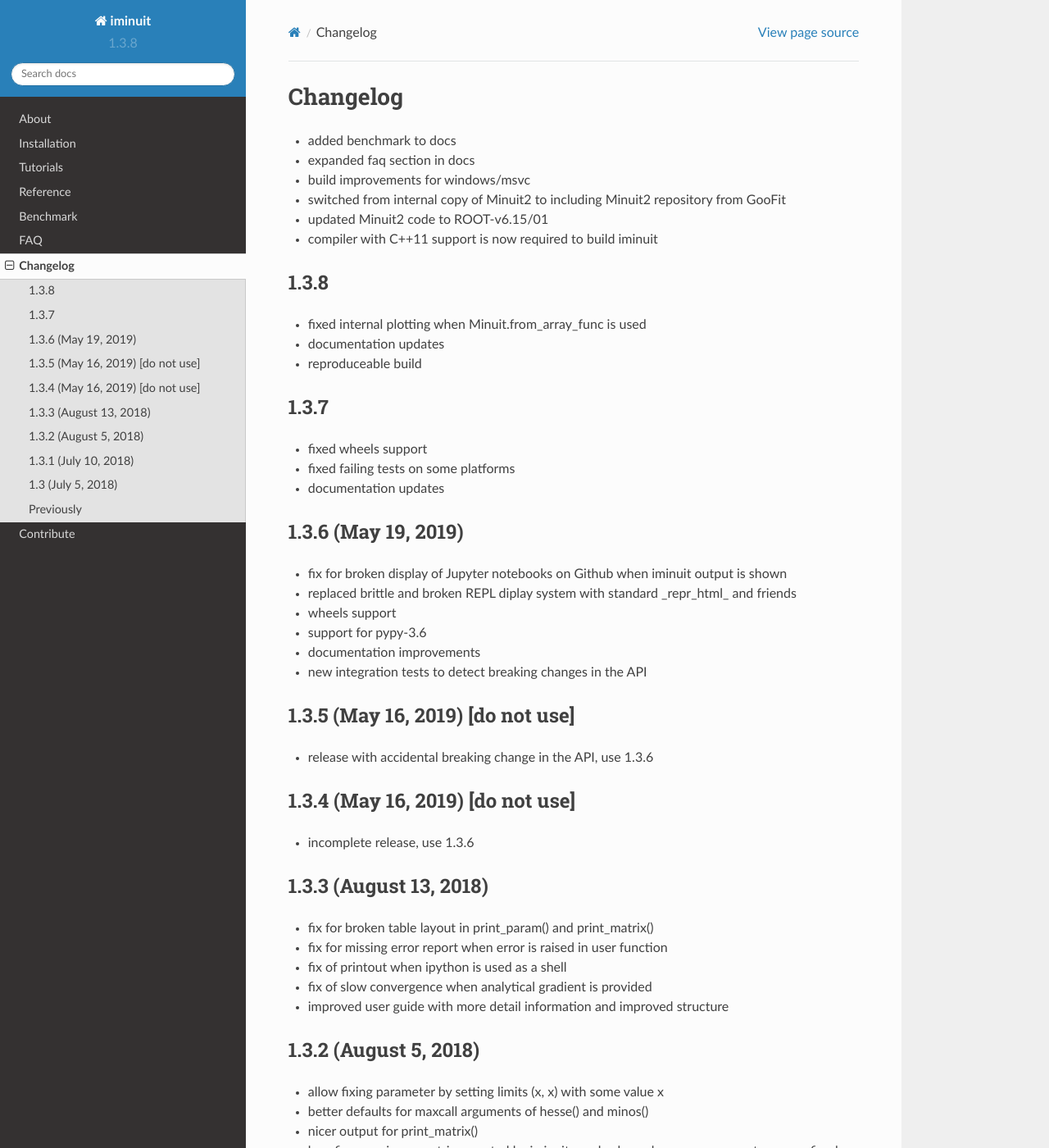
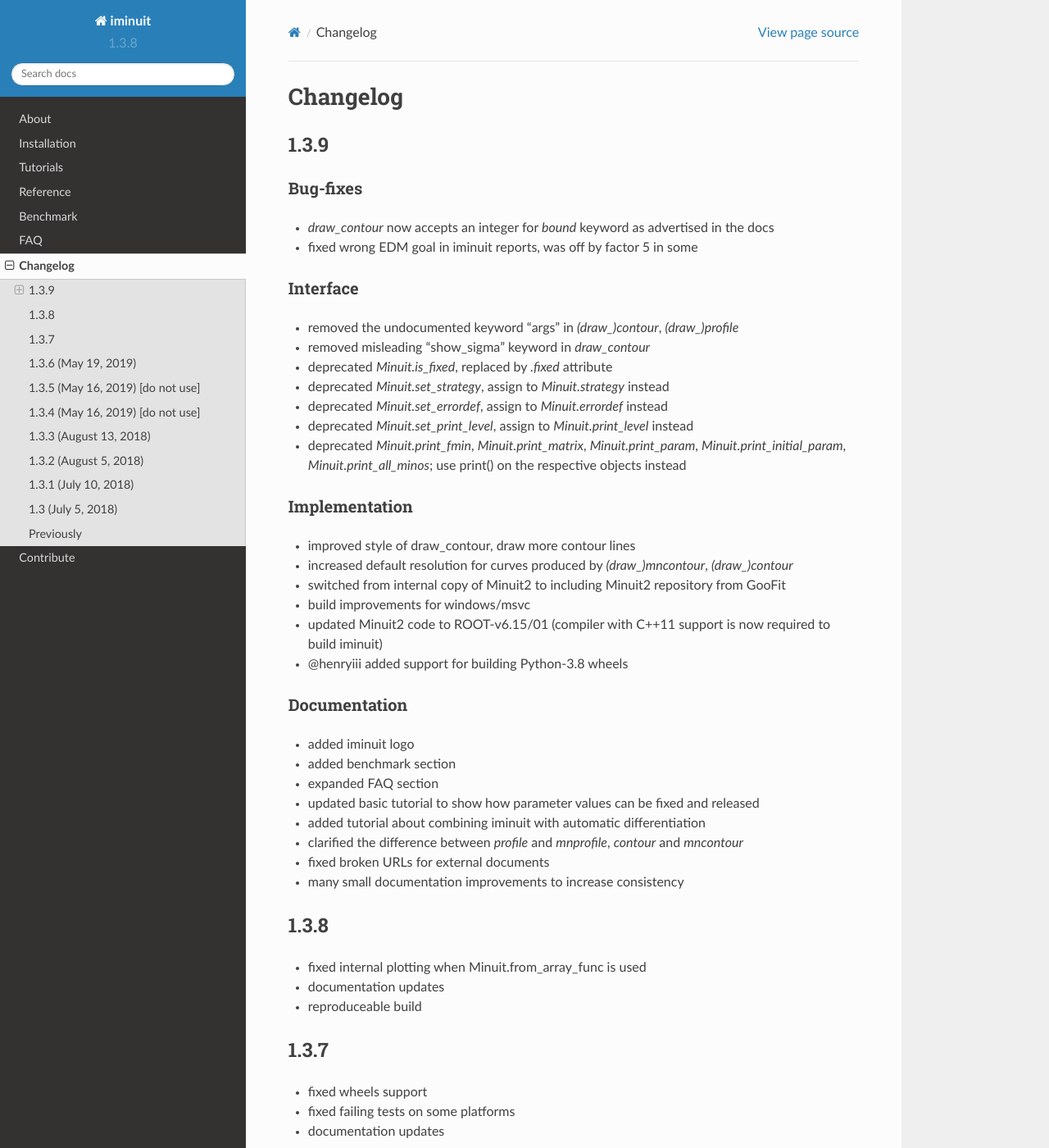
Before and after one commit to scikit-hep/iminuit, a Sphinx documentation site: the page built from doc/changelog.rst, in a window 1280 px wide and 1400 px high. Shown: the whole window at 82% size. Built offline with Sphinx 7.4.7 and the Read the Docs theme 2.0.0, drawn with Linux system fonts in a browser that asks for light colours; the version number is read from the project's files by our own code; some of the changed text lies outside the part shown.

Commit message:
last-minute fixes and added changelog

```diff
--- a/doc/changelog.rst
+++ b/doc/changelog.rst
@@ -5,12 +5,43 @@
 Changelog
 =========
 
-- added benchmark to docs
-- expanded faq section in docs
+1.3.9
+-----
+
+Bug-fixes
+~~~~~~~~~
+- `draw_contour` now accepts an integer for `bound` keyword as advertised in the docs
+- fixed wrong EDM goal in iminuit reports, was off by factor 5 in some
+
+Interface
+~~~~~~~~~
+- removed the undocumented keyword "args" in `(draw_)contour`, `(draw_)profile`
+- removed misleading "show_sigma" keyword in `draw_contour`
+- deprecated `Minuit.is_fixed`, replaced by `.fixed` attribute
+- deprecated `Minuit.set_strategy`, assign to `Minuit.strategy` instead
+- deprecated `Minuit.set_errordef`, assign to `Minuit.errordef` instead
+- deprecated `Minuit.set_print_level`, assign to `Minuit.print_level` instead
+- deprecated `Minuit.print_fmin`, `Minuit.print_matrix`, `Minuit.print_param`, `Minuit.print_initial_param`, `Minuit.print_all_minos`; use print() on the respective objects instead
+
+Implementation
+~~~~~~~~~~~~~~
+- improved style of draw_contour, draw more contour lines
+- increased default resolution for curves produced by `(draw_)mncontour`, `(draw_)contour`
+- switched from internal copy of Minuit2 to including Minuit2 repository from GooFit
 - build improvements for windows/msvc
-- switched from internal copy of Minuit2 to including Minuit2 repository from GooFit
-- updated Minuit2 code to ROOT-v6.15/01
-- compiler with C++11 support is now required to build iminuit
+- updated Minuit2 code to ROOT-v6.15/01 (compiler with C++11 support is now required to build iminuit)
+- @henryiii added support for building Python-3.8 wheels
+
+Documentation
+~~~~~~~~~~~~~
+- added iminuit logo
+- added benchmark section
+- expanded FAQ section
+- updated basic tutorial to show how parameter values can be fixed and released
+- added tutorial about combining iminuit with automatic differentiation
+- clarified the difference between `profile` and `mnprofile`, `contour` and `mncontour`
+- fixed broken URLs for external documents
+- many small documentation improvements to increase consistency
 
 1.3.8
 -----
--- a/doc/conf.py
+++ b/doc/conf.py
@@ -70,7 +70,7 @@ master_doc = "index"
 
 # General information about the project.
 project = u"iminuit"
-copyright = u"2012, Piti Ongmongkolkul"
+copyright = u"2020, Piti Ongmongkolkul and the iminuit team"
 
 
 import iminuit.info
--- a/doc/index.rst
+++ b/doc/index.rst
@@ -7,10 +7,11 @@
 
 Jupyter-friendly Python interface to the C++ Minuit2 library.
 
-- Supported Python versions: 2.7, 3.5+, PyPy3.5.
+- Supported CPython versions: 2.7, 3.5+
+- Supported PyPy versions: 3.5, 3.6
 - Supported platforms: Linux, OSX and Windows.
 
-`iminuit` can be used for general function minimization, but is most commonly used for least-squares and maximum-likelihood fits of models to data, and to get model parameter error estimates from likelihood profile analysis.
+`iminuit` can be used for general function minimisation, but is most commonly used for least-squares and maximum-likelihood fits of statistical models to data, and to get model parameter error estimates from likelihood profile analysis.
 
 * Code: https://github.com/scikit-hep/iminuit
 * Documentation: http://iminuit.readthedocs.org/
--- a/setup.py
+++ b/setup.py
@@ -156,7 +156,7 @@ setup(
     version=__version__,
     description="Jupyter-friendly Python frontend for MINUIT2 in C++",
     long_description=long_description,
-    author="Piti Ongmongkolkul and others",
+    author="Piti Ongmongkolkul and the iminuit team",
     maintainer="Hans Dembinski",
     maintainer_email="hans.dembinski@gmail.com",
     url="https://github.com/scikit-hep/iminuit",
```
Also changed, not shown: doc/benchmark.rst (+13 -6 lines).
